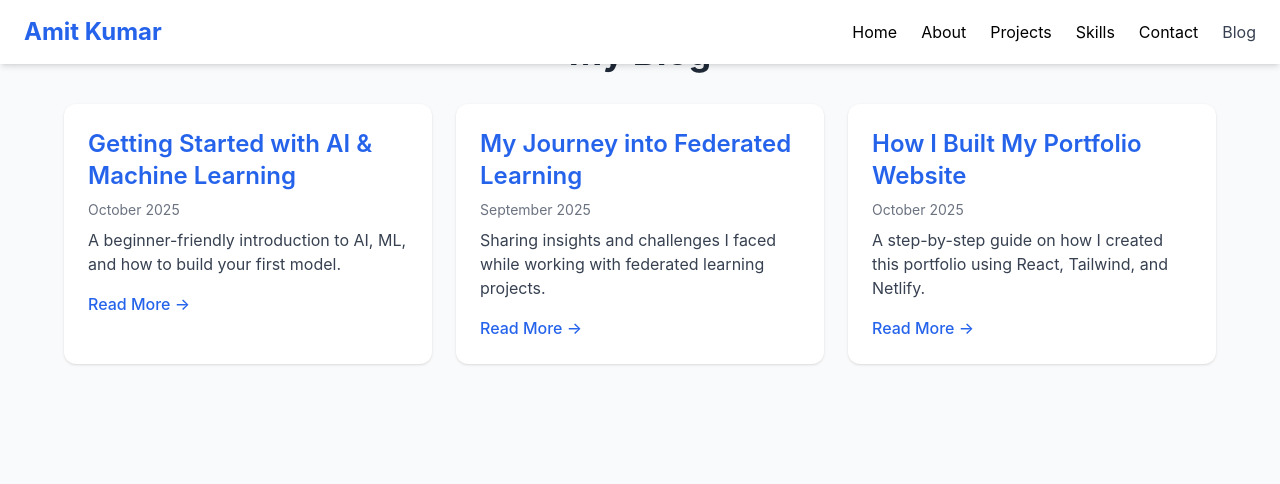
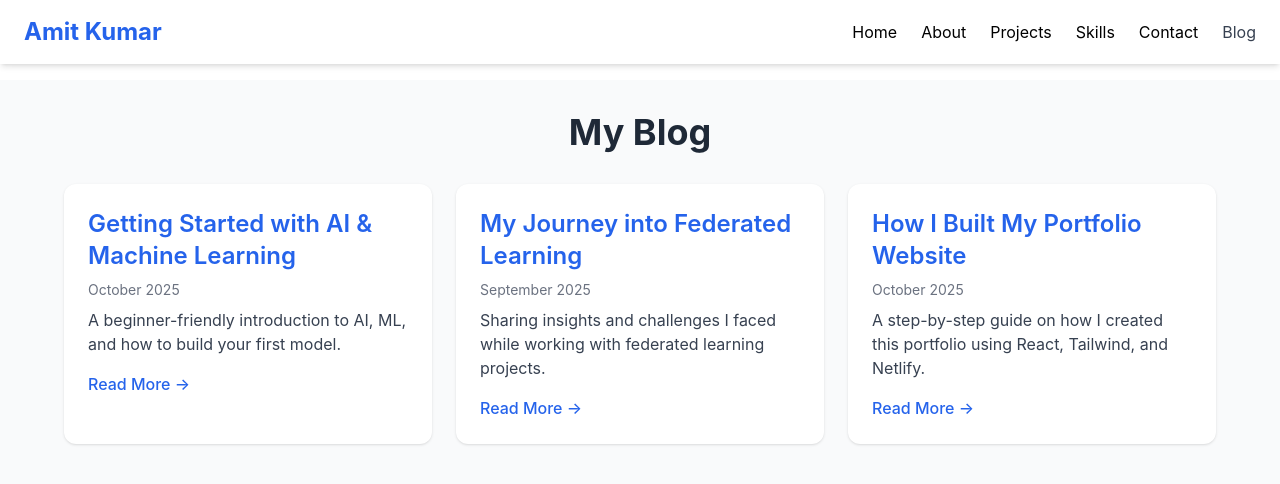
Before and after one commit to AMITROCKSTAR/Portfolio_Website, a React (Create React App) app in the folder my-portfolio/: page /blog in a window 1280 px wide. Shown: the top 484 px of the page. Built offline with nearby package versions, Linux system fonts and the light colour scheme.

Commit message:
added blog components

```diff
--- a/my-portfolio/src/components/Blog.jsx
+++ b/my-portfolio/src/components/Blog.jsx
@@ -1,5 +1,5 @@
 import React from "react";
-
+import PageWrapper from './Page_wrapper';
 const Blog = () => {
   // Dummy blog posts
   const posts = [
@@ -27,7 +27,8 @@ const Blog = () => {
   ];
 
   return (
-    <section
+    <PageWrapper
+><section
       id="blog"
       className="min-h-screen bg-gray-50 p-8 flex flex-col items-center"
     >
@@ -53,7 +54,7 @@ const Blog = () => {
           </div>
         ))}
       </div>
-    </section>
+    </section></PageWrapper>
   );
 };
 
```
